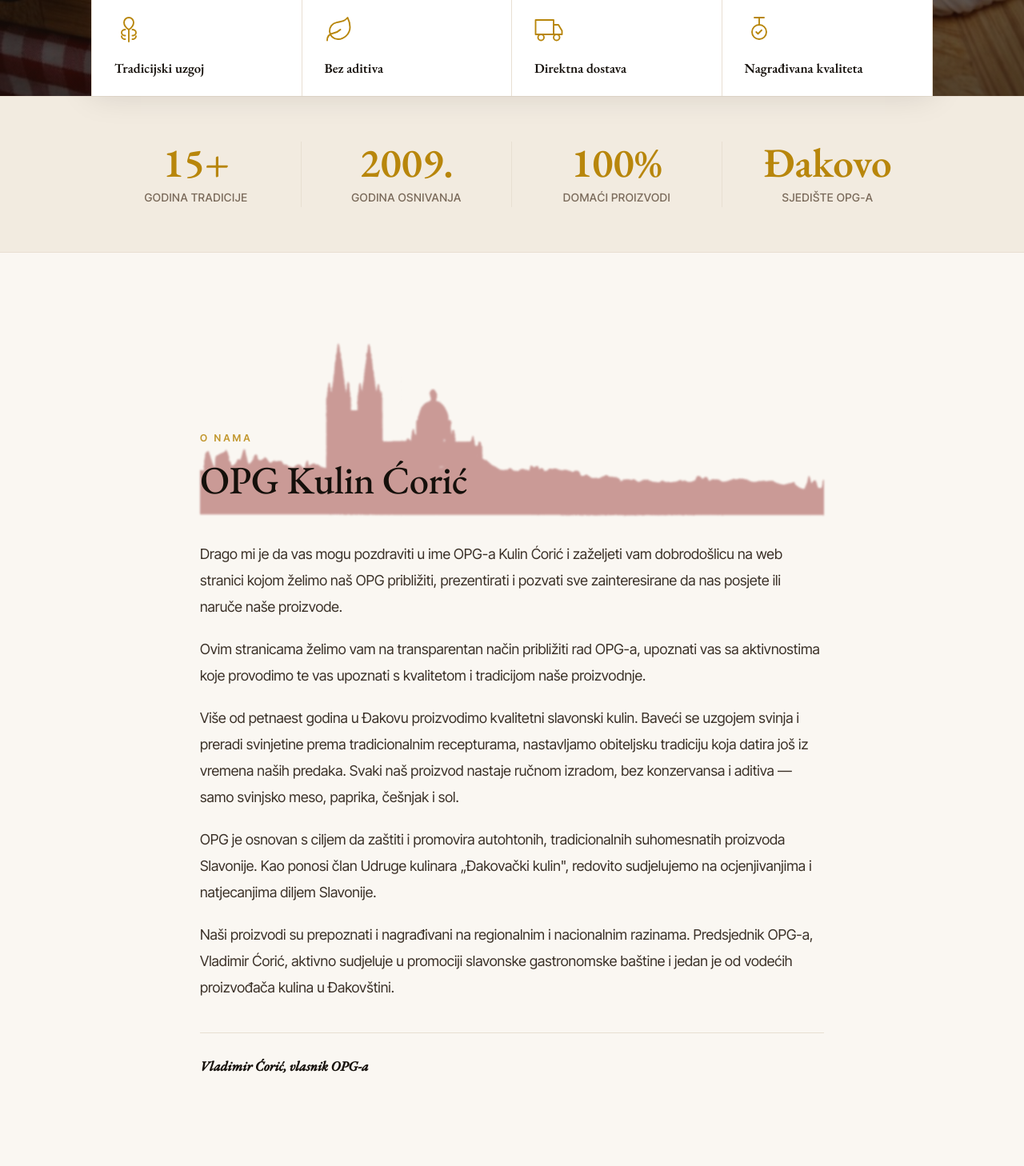
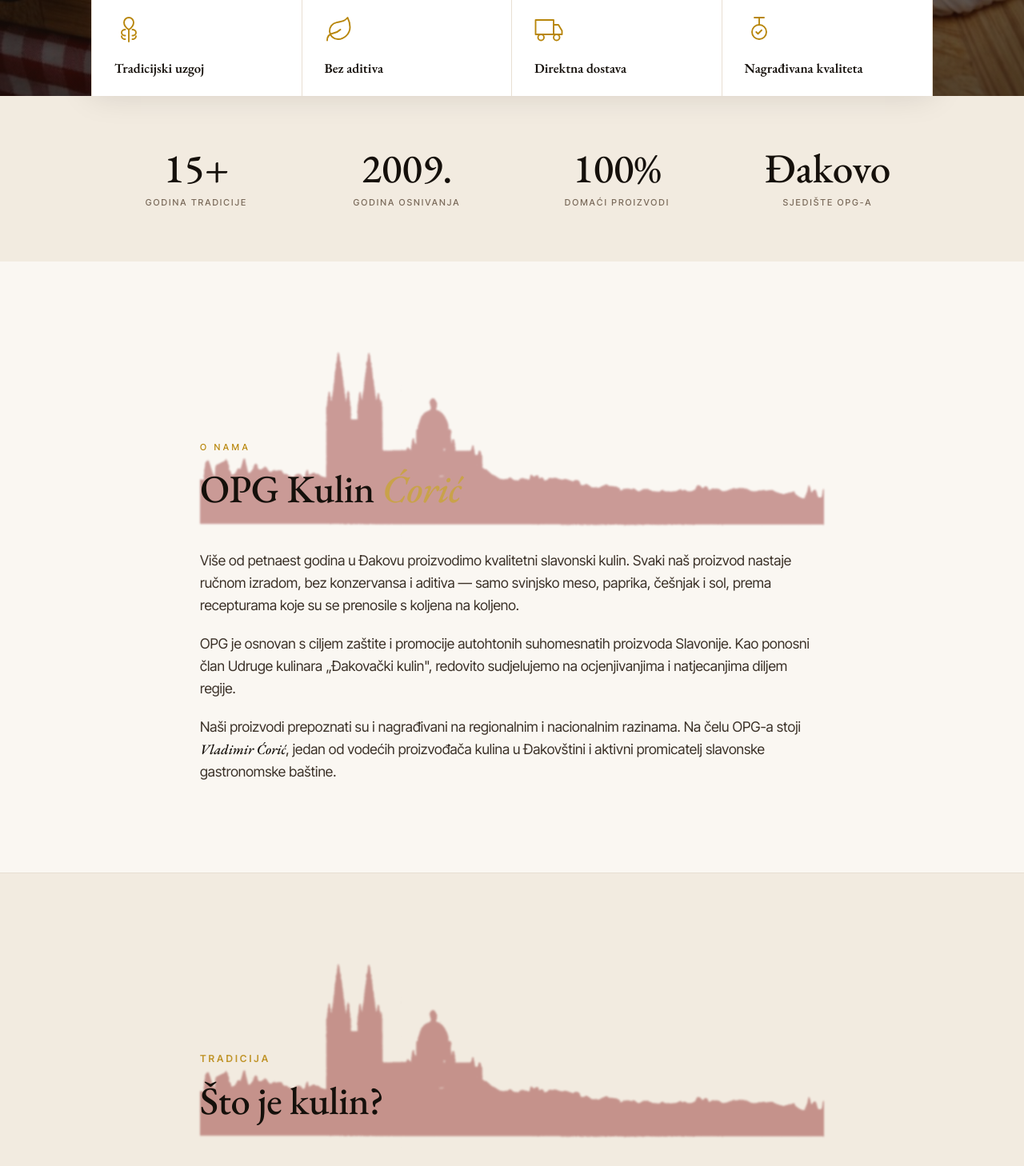
Before and after one commit to tomcoric/opg-coric-web, a React (Vite) app: page / in a window 1280 px wide. Shown: the part 680-2138 px from the top of the page at 80% size. Built offline with nearby package versions, Linux system fonts and the light colour scheme.

Commit message:
Korak 5: Stats — Garamond/ink brojevi, bg-warm bez bordera; About — tekst skraćen, Vladimir em

```diff
--- a/src/components/sections/About.jsx
+++ b/src/components/sections/About.jsx
@@ -9,40 +9,25 @@ export default function About() {
           <div className={styles.header}>
             <img src="/images/katedrala.png" alt="" aria-hidden="true" className="cathedralHeader" />
             <span className={styles.label}>O nama</span>
-            <h2>OPG Kulin Ćorić</h2>
+            <h2>OPG Kulin <em>Ćorić</em></h2>
           </div>
 
           <div className={styles.body}>
             <p>
-              Drago mi je da vas mogu pozdraviti u ime OPG-a Kulin Ćorić i zaželjeti vam dobrodošlicu
-              na web stranici kojom želimo naš OPG približiti, prezentirati i pozvati sve zainteresirane
-              da nas posjete ili naruče naše proizvode.
+              Više od petnaest godina u Đakovu proizvodimo kvalitetni slavonski kulin. Svaki naš
+              proizvod nastaje ručnom izradom, bez konzervansa i aditiva — samo svinjsko meso,
+              paprika, češnjak i sol, prema recepturama koje su se prenosile s koljena na koljeno.
             </p>
             <p>
-              Ovim stranicama želimo vam na transparentan način približiti rad OPG-a, upoznati vas
-              sa aktivnostima koje provodimo te vas upoznati s kvalitetom i tradicijom naše proizvodnje.
+              OPG je osnovan s ciljem zaštite i promocije autohtonih suhomesnatih proizvoda
+              Slavonije. Kao ponosni član Udruge kulinara „Đakovački kulin", redovito sudjelujemo
+              na ocjenjivanjima i natjecanjima diljem regije.
             </p>
             <p>
-              Više od petnaest godina u Đakovu proizvodimo kvalitetni slavonski kulin. Baveći se
-              uzgojem svinja i preradi svinjetine prema tradicionalnim recepturama, nastavljamo
-              obiteljsku tradiciju koja datira još iz vremena naših predaka. Svaki naš proizvod
-              nastaje ručnom izradom, bez konzervansa i aditiva — samo svinjsko meso, paprika,
-              češnjak i sol.
+              Naši proizvodi prepoznati su i nagrađivani na regionalnim i nacionalnim razinama.
+              Na čelu OPG-a stoji <em className={styles.name}>Vladimir Ćorić</em>, jedan od vodećih
+              proizvođača kulina u Đakovštini i aktivni promicatelj slavonske gastronomske baštine.
             </p>
-            <p>
-              OPG je osnovan s ciljem da zaštiti i promovira autohtonih, tradicionalnih suhomesnatih
-              proizvoda Slavonije. Kao ponosi član Udruge kulinara „Đakovački kulin", redovito
-              sudjelujemo na ocjenjivanjima i natjecanjima diljem Slavonije.
-            </p>
-            <p>
-              Naši proizvodi su prepoznati i nagrađivani na regionalnim i nacionalnim razinama.
-              Predsjednik OPG-a, Vladimir Ćorić, aktivno sudjeluje u promociji slavonske gastronomske
-              baštine i jedan je od vodećih proizvođača kulina u Đakovštini.
-            </p>
-          </div>
-
-          <div className={styles.highlight}>
-            <strong>Vladimir Ćorić, vlasnik OPG-a</strong>
           </div>
         </div>
       </Container>
--- a/src/components/sections/About.module.css
+++ b/src/components/sections/About.module.css
@@ -20,37 +20,34 @@
 
 .label {
   display: block;
-  font-size: 0.72rem;
-  font-weight: 600;
-  letter-spacing: 3px;
+  font-size: 11px;
+  font-weight: 500;
+  letter-spacing: .32em;
   text-transform: uppercase;
-  color: var(--primary);
+  color: var(--gold);
   margin-bottom: 14px;
-  opacity: 0.85;
+}
+
+.header h2 em {
+  font-style: italic;
+  color: var(--gold-soft);
 }
 
 .body {
   display: flex;
   flex-direction: column;
   gap: 20px;
-  margin-bottom: 40px;
 }
 
 .body p {
-  font-size: 1.05rem;
-  color: var(--text);
-  line-height: 1.85;
+  font-size: 1.03rem;
+  color: var(--ink-soft);
+  line-height: 1.6;
 }
 
-.highlight {
-  padding-top: 28px;
-  border-top: 1px solid var(--border);
+.name {
+  font-family: var(--display);
+  font-style: italic;
+  font-weight: 500;
+  color: var(--ink);
 }
-
-.highlight strong {
-  font-family: var(--font-heading);
-  font-size: 1rem;
-  font-weight: 600;
-  font-style: italic;
-  color: var(--text-heading);
-}
--- a/src/components/sections/Stats.module.css
+++ b/src/components/sections/Stats.module.css
@@ -1,8 +1,6 @@
 .stats {
-  background: var(--bg-alt);
-  border-top: 1px solid var(--border);
-  border-bottom: 1px solid var(--border);
-  padding: 56px 0;
+  background: var(--bg-warm);
+  padding: 64px 0;
 }
 
 .grid {
@@ -14,36 +12,31 @@
   display: flex;
   flex-direction: column;
   align-items: center;
-  gap: 8px;
+  gap: 10px;
   padding: 0 24px;
-  border-right: 1px solid var(--border);
   text-align: center;
 }
 
-.item:last-child { border-right: none; }
-
 .value {
-  font-family: var(--font-heading);
+  font-family: var(--display);
   font-size: clamp(2rem, 4vw, 3.2rem);
-  font-weight: 700;
-  color: var(--primary);
+  font-weight: 500;
+  color: var(--ink);
   line-height: 1;
 }
 
 .label {
-  font-size: 0.82rem;
+  font-size: 11px;
   font-weight: 500;
-  color: var(--text-muted);
-  letter-spacing: 0.5px;
+  color: var(--ink-mute);
+  letter-spacing: .18em;
   text-transform: uppercase;
 }
 
 @media (max-width: 640px) {
   .grid {
     grid-template-columns: repeat(2, 1fr);
-    gap: 32px 0;
+    gap: 40px 0;
   }
-  .item { border-right: none; border-bottom: 1px solid var(--border); padding: 0 16px 32px; }
-  .item:nth-child(2n) { border-right: none; }
-  .item:nth-last-child(-n+2) { border-bottom: none; padding-bottom: 0; }
+  .item { padding: 0 16px; }
 }
```
